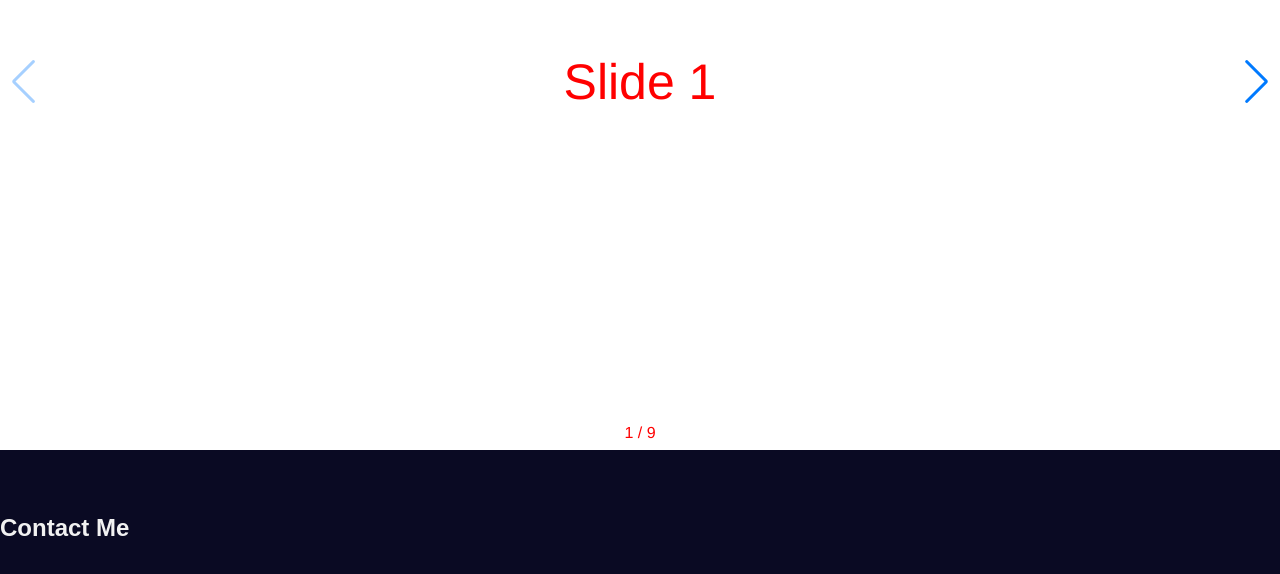
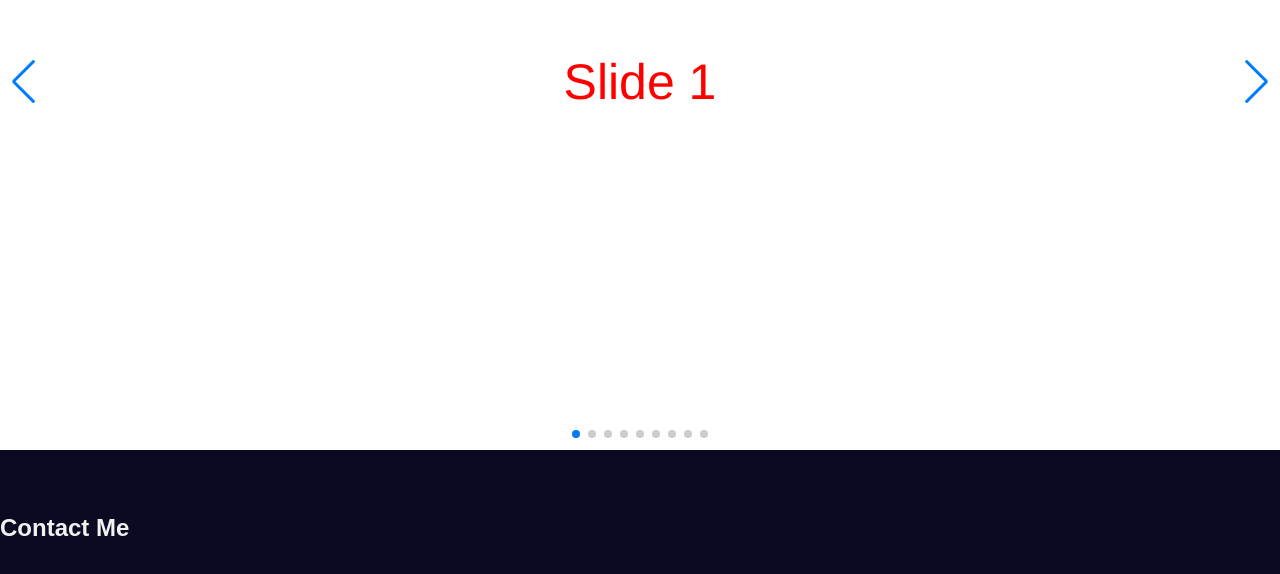
Before and after one commit to farrosmufid/portfolio-website, a React (Create React App) app: page / in a window 1280 px wide. Shown: the part 2750-3324 px from the top of the page. Built offline with nearby package versions, Linux system fonts and the light colour scheme.

Commit message:
Changed pagination to clickable and set loop to true for the carousel

```diff
--- a/src/components/Carousel.js
+++ b/src/components/Carousel.js
@@ -14,9 +14,10 @@ export default function Carousel() {
   return (
       <Swiper
         pagination={{
-          type: 'fraction',
+          clickable: true,
         }}
         navigation={true}
+        loop={true}
         modules={[Pagination, Navigation]}
         className="mySwiper"
       >
```
